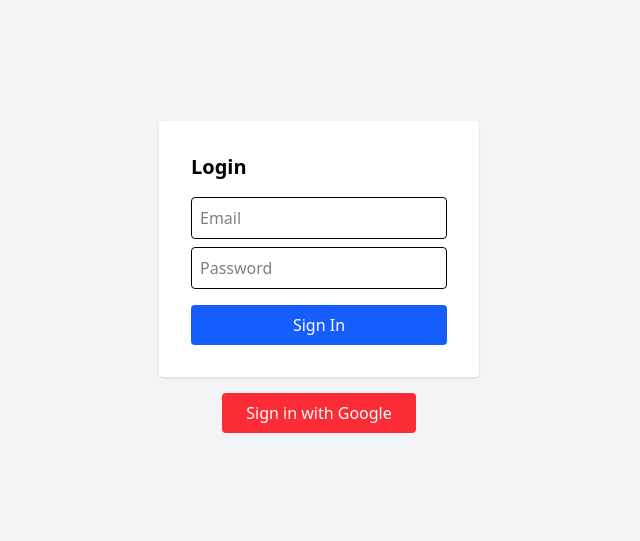
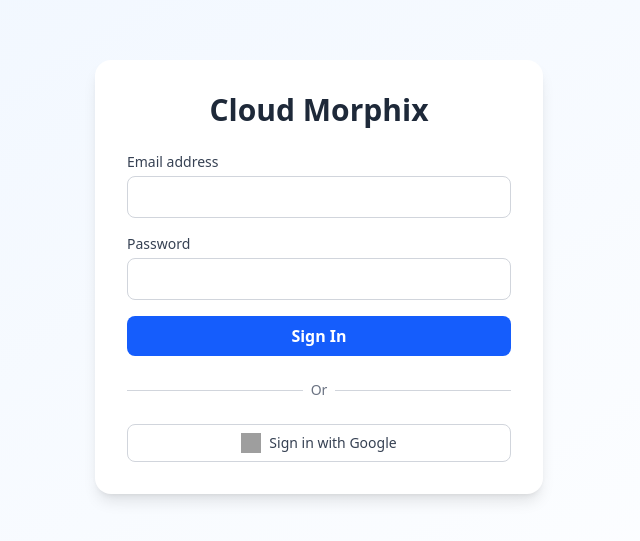
Before and after one commit to syncversesolutions/Cloud_morphix, a Next.js app: page /login in a window 1280 px wide. Shown: the part 123-664 px from the top of the page, without its empty margins (321-961 px from the left). Built offline with nearby package versions, Linux system fonts and the light colour scheme; grey boxes are pictures that could not be loaded.

Commit message:
7th push, fixed some bugs and login issues

```diff
--- a/app/dashboard/page.tsx
+++ b/app/dashboard/page.tsx
@@ -14,17 +14,16 @@
   const router = useRouter();
 
   useEffect(() => {
-    const unsubscribe = onAuthStateChanged(auth, async (user) => {
-      if (!user) {
+    const unsubscribe = onAuthStateChanged(auth, async (firebaseUser) => {
+      if (!firebaseUser) {
         router.push('/login');
         return;
       }
 
-      setUser(user); // store user to show name/email
+      setUser(firebaseUser);
 
       try {
-        // ✅ Correct Firestore collection: dashboards
-        const docRef = doc(db, 'dashboards', user.uid);
+        const docRef = doc(db, 'dashboards', firebaseUser.uid);
         const docSnap = await getDoc(docRef);
 
         if (docSnap.exists()) {
@@ -49,13 +48,24 @@
     router.push('/login');
   };
 
+  // 🔒 While loading or auth not verified, render nothing or a spinner
+  if (loading) {
+    return (
+      <div className="flex items-center justify-center min-h-screen bg-gray-100">
+        <div className="text-gray-500 text-xl animate-pulse">Verifying user...</div>
+      </div>
+    );
+  }
+
   return (
     <div className="min-h-screen bg-gray-50 px-4 py-8">
       <div className="max-w-6xl mx-auto bg-white shadow-lg rounded-2xl p-8 space-y-6">
         {/* Header */}
         <div className="flex flex-col md:flex-row md:justify-between md:items-center">
           <div>
-            <h1 className="text-3xl font-bold text-gray-800">Welcome, {user?.displayName || user?.email || 'User'} 👋</h1>
+            <h1 className="text-3xl font-bold text-gray-800">
+              Welcome, {user?.displayName || user?.email || 'User'} 👋
+            </h1>
             <p className="text-gray-500 text-sm mt-1">Here is your personalized dashboard</p>
           </div>
           <button
@@ -66,20 +76,15 @@
           </button>
         </div>
 
-        {/* Loading */}
-        {loading && (
-          <div className="w-full h-64 bg-gray-100 rounded-xl animate-pulse flex items-center justify-center">
-            <p className="text-gray-400">Loading dashboard...</p>
+        {/* Error */}
+        {error && (
+          <div className="text-red-600 text-center text-lg font-semibold">
+            {error}
           </div>
         )}
 
-        {/* Error */}
-        {error && !loading && (
-          <p className="text-red-600 text-center text-lg">{error}</p>
-        )}
-
         {/* Dashboard */}
-        {!loading && !error && lookerUrl && (
+        {!error && lookerUrl && (
           <div className="relative overflow-hidden rounded-xl border border-gray-200 shadow-md">
             <iframe
               src={lookerUrl}
--- a/app/login/page.tsx
+++ b/app/login/page.tsx
@@ -21,16 +21,14 @@
       const userCredential = await signInWithEmailAndPassword(auth, email, password);
       const user: User = userCredential.user;
 
-      if (!user.email) {
-        throw new Error("User email is null.");
-      }
+      if (!user.email) throw new Error("User email is null.");
 
       const dashboardRef = doc(db, "dashboards", user.email);
       const dashboardSnap = await getDoc(dashboardRef);
 
       if (dashboardSnap.exists()) {
         const lookerUrl = dashboardSnap.data().lookerUrl;
-        router.push(`/dashboards?url=${encodeURIComponent(lookerUrl)}`);
+        router.push("/dashboard");
       } else {
         alert("No Looker dashboard found for this user.");
       }
@@ -44,9 +42,7 @@
       const result = await signInWithPopup(auth, googleProvider);
       const user: User = result.user;
 
-      if (!user.email) {
-        throw new Error("User email is null.");
-      }
+      if (!user.email) throw new Error("User email is null.");
 
       const dashboardRef = doc(db, "dashboards", user.email);
       const dashboardSnap = await getDoc(dashboardRef);
@@ -63,39 +59,61 @@
   };
 
   return (
-    <div className="flex flex-col items-center justify-center min-h-screen bg-gray-100">
-      <form onSubmit={handleEmailLogin} className="bg-white p-8 rounded shadow w-80">
-        <h2 className="text-xl font-semibold mb-4">Login</h2>
+    <div className="min-h-screen flex items-center justify-center bg-gradient-to-br from-blue-50 to-white px-4">
+      <div className="w-full max-w-md bg-white rounded-2xl shadow-lg p-8">
+        <h2 className="text-3xl font-bold text-gray-800 text-center mb-6">Cloud Morphix</h2>
+        <form onSubmit={handleEmailLogin} className="space-y-4">
+          <div>
+            <label htmlFor="email" className="block text-sm font-medium text-gray-700">Email address</label>
             <input
               type="email"
-          placeholder="Email"
-          className="mb-2 w-full p-2 border rounded"
+              id="email"
+              className="mt-1 w-full px-4 py-2 border border-gray-300 rounded-lg focus:ring-2 focus:ring-blue-500 focus:outline-none"
               value={email}
               onChange={(e) => setEmail(e.target.value)}
               required
             />
+          </div>
+
+          <div>
+            <label htmlFor="password" className="block text-sm font-medium text-gray-700">Password</label>
             <input
               type="password"
-          placeholder="Password"
-          className="mb-4 w-full p-2 border rounded"
+              id="password"
+              className="mt-1 w-full px-4 py-2 border border-gray-300 rounded-lg focus:ring-2 focus:ring-blue-500 focus:outline-none"
               value={password}
               onChange={(e) => setPassword(e.target.value)}
               required
             />
+          </div>
+
           <button
             type="submit"
-          className="bg-blue-600 text-white w-full py-2 rounded hover:bg-blue-700"
+            className="w-full py-2 px-4 bg-blue-600 text-white font-semibold rounded-lg hover:bg-blue-700 transition duration-200"
           >
             Sign In
           </button>
         </form>
 
-      <div className="mt-4">
+        <div className="relative my-6">
+          <div className="absolute inset-0 flex items-center">
+            <div className="w-full border-t border-gray-300" />
+          </div>
+          <div className="relative flex justify-center text-sm">
+            <span className="bg-white px-2 text-gray-500">Or</span>
+          </div>
+        </div>
+
         <button
           onClick={handleGoogleSignIn}
-          className="bg-red-500 text-white py-2 px-6 rounded hover:bg-red-600"
+          className="w-full py-2 px-4 flex items-center justify-center border border-gray-300 rounded-lg bg-white hover:bg-gray-50 transition duration-200"
         >
-          Sign in with Google
+          <img
+            src="https://www.svgrepo.com/show/475656/google-color.svg"
+            alt="Google"
+            className="w-5 h-5 mr-2"
+          />
+          <span className="text-sm font-medium text-gray-700">Sign in with Google</span>
         </button>
       </div>
     </div>
--- a/app/page.tsx
+++ b/app/page.tsx
@@ -1,99 +1,6 @@
-'use client';
-import { db } from './firebaseConfig';
-import { collection, addDoc } from 'firebase/firestore';
-import React, { useState } from 'react';
-//import Image from "next/image";
-//import styles from "./page.module.css";
-
-
-async function addDataToFireStore(name: string, email: string, message: string) {
-  try{
-    const docRef = await addDoc(collection(db, "message"), {
-      name: name,
-      email: email,
-      message: message,
-    });
-    console.log("Document written with ID: ", docRef.id);
-    return true;
-  } catch (error) {
-    console.error("Error adding document", error);
-    return false;
-  }
-
-}
-
+// app/page.tsx
+import { redirect } from "next/navigation";
 
 export default function Home() {
-  const [name, setName] = useState("");
-  const [email, setEmail] = useState("");
-  const [message, setMessage] = useState("");
-
-  const handleSubmit = async (e: { preventDefault: () => void; }) => {
-    e.preventDefault();
-    const added = await addDataToFireStore(name, email, message);
-    if (added) {
-      setName("");
-      setEmail("");
-      setMessage("");
-
-      alert("Data added to Firestore DB!!");
-    }
-  };
-   return (
-    <><main className='flex min-h-screen flex-col items-center p-24'>
-    <h1 className="text-5xl font-bold m-10">
-       Add Data to Firebase
-     </h1>
-     <form onSubmit={handleSubmit} className='max-w-md mx-auto p-4 bg-white shadow-md'>
-     <div className='mb-4'>
-      <label htmlFor='name' className='block text-gray-700 font-bold mb-2'>
-        Name:
-      </label>
-      <input
-      type='text'
-      id='name'
-      className='w-full px-3 py-2 border rounded-lg focus:outline none focus:border-blue-500'
-      value={name}
-      onChange={(e) => setName(e.target.value)}
-      />
-     </div>
-
-     <div className='mb-4'>
-      <label htmlFor='email' className='block text-gray-700 font-bold mb-2'>
-        Email:
-      </label>
-      <input
-      type='text'
-      id='email'
-      className='w-full px-3 py-2 border rounded-lg focus:outline none focus:border-blue-500'
-      value={email}
-      onChange={(e) => setEmail(e.target.value)}
-      />
-     </div>
-
-     <div className='mb-4'>
-      <label htmlFor='message' className='block text-gray-700 font-bold mb-2'>
-        Message:
-      </label>
-      <textarea
-      rows={5}
-      id='message'
-      className='w-full px-3 py-2 border rounded-lg focus:outline none focus:border-blue-500'
-      value={message}
-      onChange={(e) => setMessage(e.target.value)}
-      ></textarea>
-     </div>
-
-     <div>
-      <div className='text-center'>
-       <button type='submit' className='bg-blue-500 hover:bg-blue-600 text-white font-bold py-2 px-4 rounded-lg'>
-  Submit
-</button>
-
-      </div>
-      Submit
-     </div>
-     </form>
-     </main></>
-  );
+  redirect("/login");
 }
```
Lines whose indentation alone changed are shown as unchanged.
